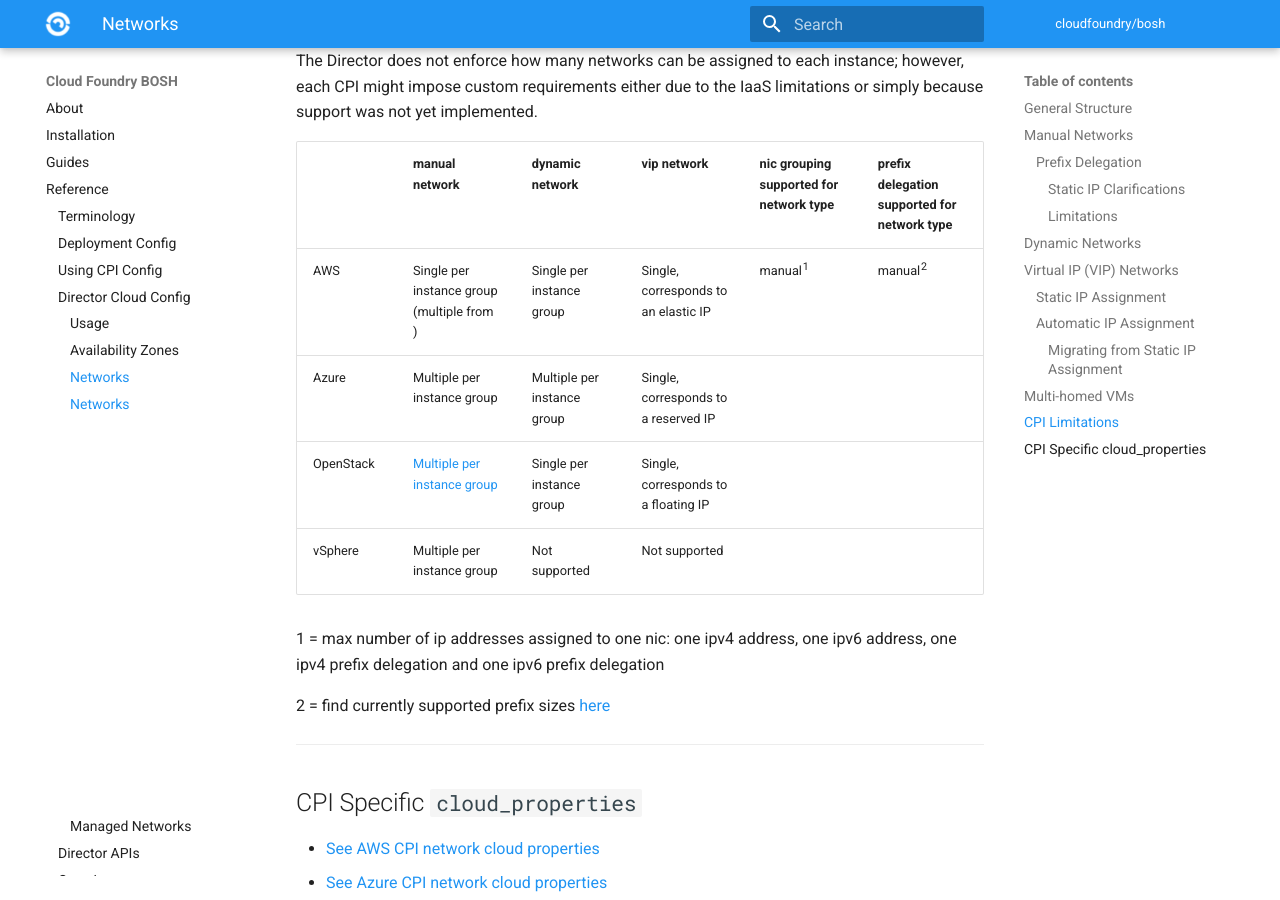
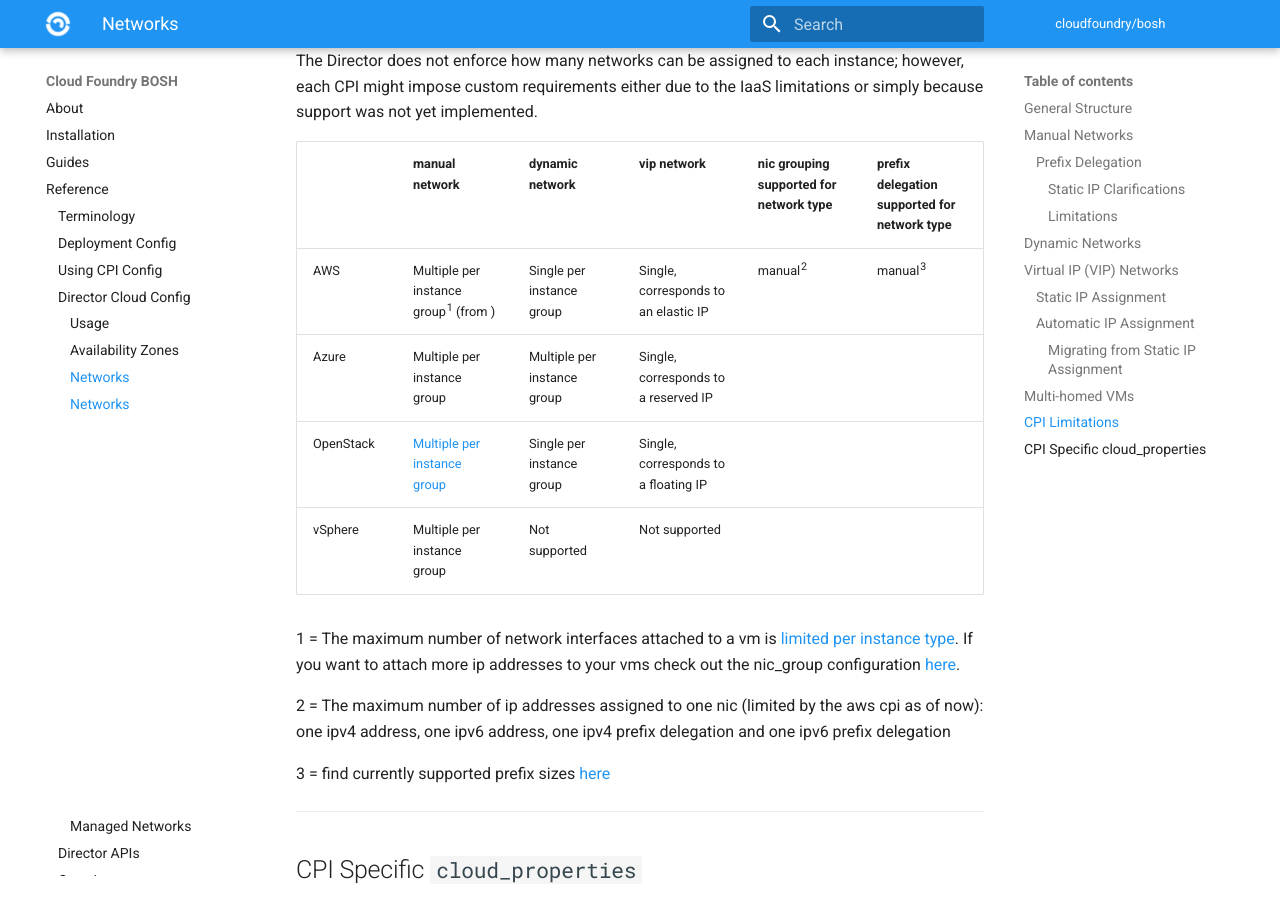
Before and after one commit to cloudfoundry/docs-bosh, an MkDocs documentation site: the page built from content/networks.md, in a window 1280 px wide and 900 px high, scrolled down 11306 px. Built offline with MkDocs 1.6.1 and Material for MkDocs 9.7.7, drawn with Linux system fonts in a browser that asks for light colours; old or Windows-style settings are respelled for this version of MkDocs.

Commit message:
document aws limitations of network interfaces per instance group

```diff
--- a/content/networks.md
+++ b/content/networks.md
@@ -434,15 +434,16 @@ The Director does not enforce how many networks can be assigned to each instance
 
 |           | manual network                                                  | dynamic network             | vip network                          | nic grouping supported for network type | prefix delegation supported for network type |
 |-----------|-----------------------------------------------------------------|-----------------------------|--------------------------------------|-----------------------------------------|----------------------------------------------|
-| AWS       | Single per instance group (multiple from <aws_cpi_version>)     | Single per instance group   | Single, corresponds to an elastic IP |manual<sup>1</sup>                       | manual<sup>2</sup>                           |
+| AWS       | Multiple per instance group<sup>1</sup> (from <aws_cpi_version>)| Single per instance group   | Single, corresponds to an elastic IP |manual<sup>2</sup>                       | manual<sup>3</sup>                           |
 | Azure     | Multiple per instance group                                     | Multiple per instance group | Single, corresponds to a reserved IP |                                         |                                              |
 | OpenStack | [Multiple per instance group](openstack-multiple-networks.md)   | Single per instance group   | Single, corresponds to a floating IP |                                         |                                              |
 | vSphere   | Multiple per instance group                                     | Not supported               | Not supported                        |                                         |                                              |
 
+1 = The maximum number of network interfaces attached to a vm is [limited per instance type](https://docs.aws.amazon.com/AWSEC2/latest/UserGuide/AvailableIpPerENI.html). If you want to attach more ip addresses to your vms check out the nic_group configuration [here](manifest-v2.md#instance-groups-block--instance-groups-).
 
-1 = max number of ip addresses assigned to one nic: one ipv4 address, one ipv6 address, one ipv4 prefix delegation and one ipv6 prefix delegation
+2 = The maximum number of ip addresses assigned to one nic (limited by the aws cpi as of now): one ipv4 address, one ipv6 address, one ipv4 prefix delegation and one ipv6 prefix delegation
 
-2 = find currently supported prefix sizes [here](https://docs.aws.amazon.com/AWSEC2/latest/UserGuide/ec2-prefix-eni.html)
+3 = find currently supported prefix sizes [here](https://docs.aws.amazon.com/AWSEC2/latest/UserGuide/ec2-prefix-eni.html)
 
 ---
 ## CPI Specific `cloud_properties` {: #cloud-properties }
```
